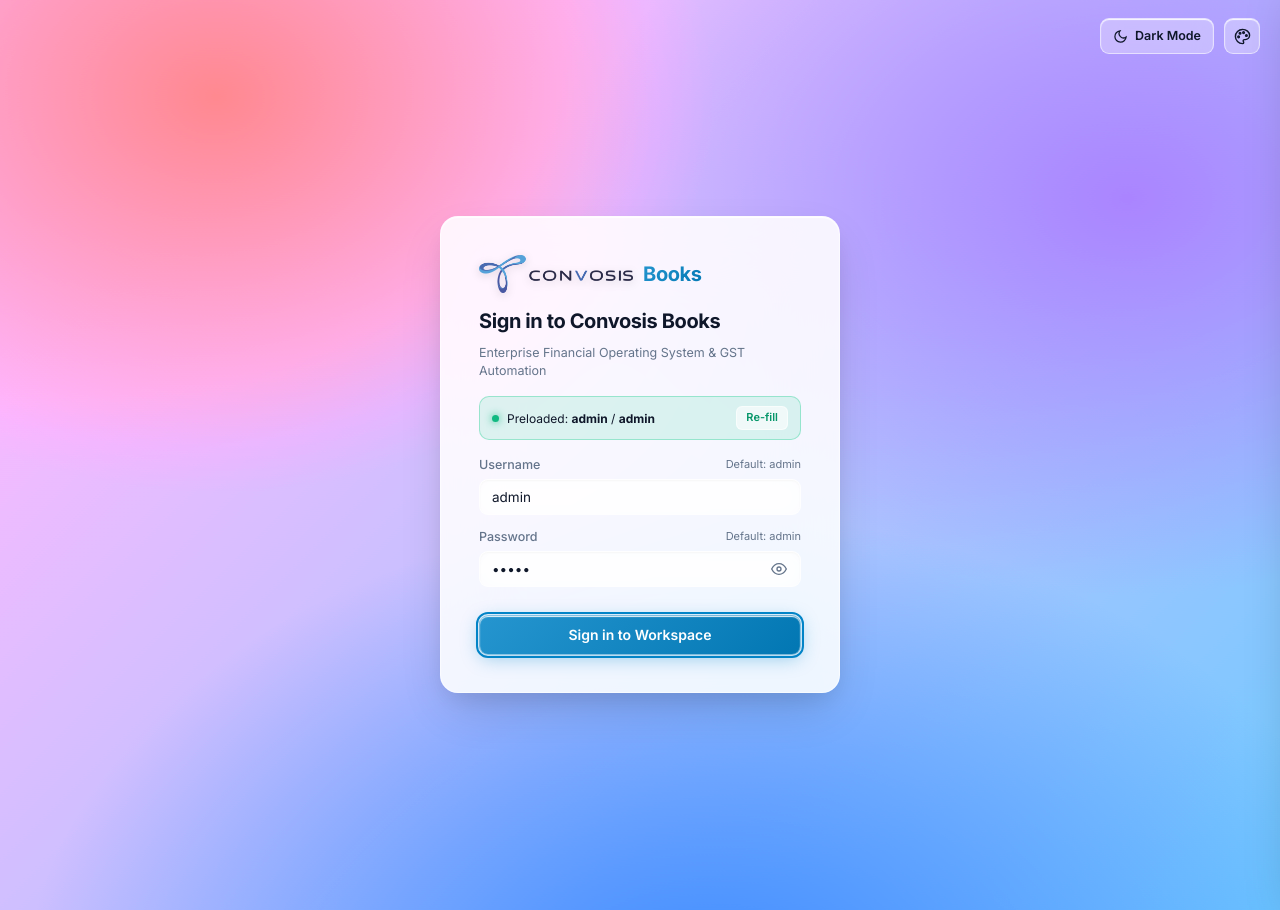
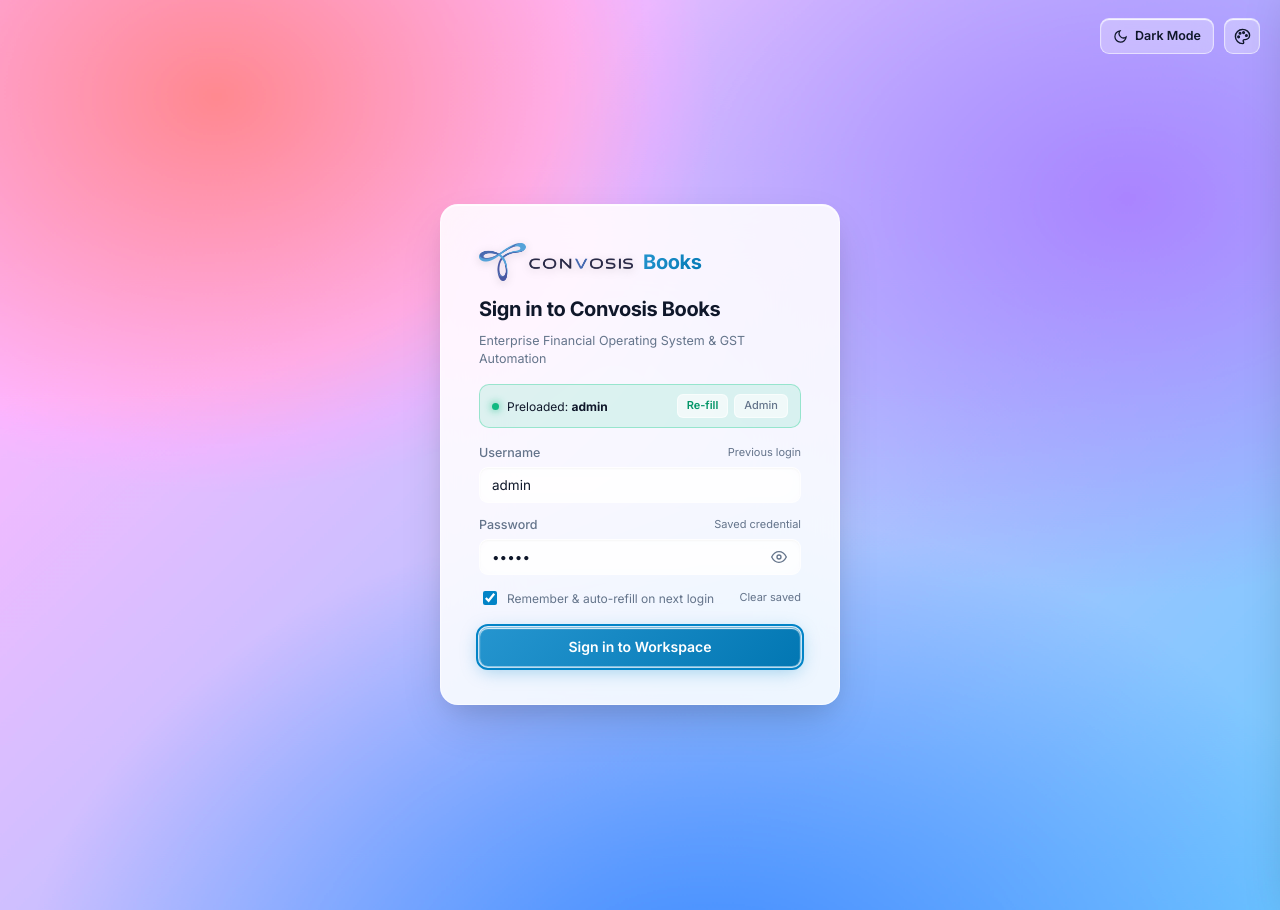
Before and after one commit to Ransomsyntax/ConvosisBooks, a Django app: page /accounts/login/ in a window 1280 px wide. Run offline with Django 4.2, Linux system fonts and the light colour scheme; parts of the project's set-up code (start-up, migrations or seed data) failed here and were passed over.

Commit message:
Dynamically remember and refill exact previous login credentials

```diff
--- a/books/templates/registration/login.html
+++ b/books/templates/registration/login.html
@@ -38,15 +38,20 @@
   <h1>Sign in to Convosis Books</h1>
   <p class="sub" style="font-size:12.5px; margin:-10px 0 16px;">Enterprise Financial Operating System & GST Automation</p>
 
-  <!-- Preloaded Demo Credentials Banner -->
-  <div class="demo-credential-banner" style="display:flex; align-items:center; justify-content:space-between; gap:10px; padding:9px 12px; margin-bottom:16px; border-radius:10px; background:var(--pastel-mint-bg); border:1px solid var(--pastel-mint-border); font-size:12px; color:var(--tx);">
+  <!-- Preloaded Previous Login Banner -->
+  <div id="demoCredentialBanner" class="demo-credential-banner" style="display:flex; align-items:center; justify-content:space-between; gap:10px; padding:9px 12px; margin-bottom:16px; border-radius:10px; background:var(--pastel-mint-bg); border:1px solid var(--pastel-mint-border); font-size:12px; color:var(--tx);">
     <div style="display:flex; align-items:center; gap:8px;">
       <span style="display:inline-block; width:7px; height:7px; border-radius:50%; background:#10b981; box-shadow:0 0 8px #10b981;"></span>
-      <span>Preloaded: <strong>admin</strong> / <strong>admin</strong></span>
+      <span>Preloaded: <strong id="preloadedUserBadge">admin</strong></span>
     </div>
-    <button type="button" id="fillDemoBtn" title="Refill demo credentials" style="background:var(--surface-glass); border:1px solid var(--bd-glass); border-radius:6px; padding:3px 9px; font-size:11px; font-weight:600; color:var(--pastel-mint-text); cursor:pointer; transition:all 0.15s ease;">
-      Re-fill
-    </button>
+    <div style="display:flex; align-items:center; gap:6px;">
+      <button type="button" id="fillDemoBtn" title="Refill saved login credentials" style="background:var(--surface-glass); border:1px solid var(--bd-glass); border-radius:6px; padding:3px 9px; font-size:11px; font-weight:600; color:var(--pastel-mint-text); cursor:pointer; transition:all 0.15s ease;">
+        Re-fill
+      </button>
+      <button type="button" id="resetAdminBtn" title="Switch to default admin" style="background:var(--surface-glass); border:1px solid var(--bd-glass); border-radius:6px; padding:3px 9px; font-size:11px; font-weight:500; color:var(--tx-muted); cursor:pointer; transition:all 0.15s ease;">
+        Admin
+      </button>
+    </div>
   </div>
 
   {% if form.errors %}
@@ -58,18 +63,18 @@
   <div class="fg">
     <div style="display:flex; justify-content:space-between; align-items:center; margin-bottom:4px;">
       <label for="id_username" style="margin-bottom:0;">Username</label>
-      <span style="font-size:11px; color:var(--tx-muted);">Default: admin</span>
+      <span id="userHintText" style="font-size:11px; color:var(--tx-muted);">Previous login</span>
     </div>
-    <input class="in" type="text" name="username" id="id_username" value="{% if form.is_bound %}{{ form.username.value|default:'' }}{% else %}admin{% endif %}" placeholder="Enter username…" autocomplete="username" required>
+    <input class="in" type="text" name="username" id="id_username" value="{% if form.is_bound %}{{ form.username.value|default:'' }}{% endif %}" placeholder="Enter username…" autocomplete="username" required>
   </div>
 
   <div class="fg">
     <div style="display:flex; justify-content:space-between; align-items:center; margin-bottom:4px;">
       <label for="id_password" style="margin-bottom:0;">Password</label>
-      <span style="font-size:11px; color:var(--tx-muted);">Default: admin</span>
+      <span id="passHintText" style="font-size:11px; color:var(--tx-muted);">Saved credential</span>
     </div>
     <div style="position:relative; display:flex; align-items:center;">
-      <input class="in" type="password" name="password" id="id_password" value="{% if not form.is_bound %}admin{% endif %}" placeholder="••••••••" autocomplete="current-password" required style="padding-right:38px; width:100%;">
+      <input class="in" type="password" name="password" id="id_password" value="" placeholder="••••••••" autocomplete="current-password" required style="padding-right:38px; width:100%;">
       <button type="button" id="togglePasswordBtn" title="Show or hide password" aria-label="Toggle password visibility" style="position:absolute; right:10px; background:transparent; border:none; color:var(--tx-muted); cursor:pointer; padding:4px; display:flex; align-items:center; justify-content:center; border-radius:4px; transition:color 0.15s ease;">
         <svg id="eyeIcon" width="16" height="16" viewBox="0 0 24 24" fill="none" stroke="currentColor" stroke-width="2" stroke-linecap="round" stroke-linejoin="round">
           <path d="M1 12s4-8 11-8 11 8 11 8-4 8-11 8-11-8-11-8z"></path>
@@ -79,9 +84,17 @@
     </div>
   </div>
 
+  <div style="display:flex; align-items:center; justify-content:space-between; margin-top:8px; margin-bottom:14px; font-size:12px;">
+    <label style="display:inline-flex; align-items:center; gap:7px; color:var(--tx-muted); cursor:pointer; user-select:none;">
+      <input type="checkbox" id="rememberMe" checked style="accent-color:var(--accent); width:14px; height:14px; cursor:pointer;">
+      <span>Remember & auto-refill on next login</span>
+    </label>
+    <a href="javascript:void(0)" id="clearCredsLink" style="color:var(--tx-muted); text-decoration:none; font-size:11px; transition:color 0.15s ease;" onmouseover="this.style.color='var(--bad)'" onmouseout="this.style.color='var(--tx-muted)'">Clear saved</a>
+  </div>
+
   <input type="hidden" name="next" value="{{ next|default:'/' }}">
 
-  <button class="btn p" id="submitLoginBtn" type="submit" autofocus style="width:100%; margin-top:14px; height:40px; font-size:14px; justify-content:center;">
+  <button class="btn p" id="submitLoginBtn" type="submit" autofocus style="width:100%; margin-top:4px; height:40px; font-size:14px; justify-content:center;">
     Sign in to Workspace
   </button>
 </form>
@@ -89,20 +102,125 @@
 <script src="{% static 'books/js/theme.js' %}"></script>
 <script>
   (function() {
+    const STORAGE_KEY = 'convosis_last_login_creds_v2';
+    const ACCOUNTS_KEY = 'convosis_saved_accounts_v2';
+    const DEFAULT_CREDS = { username: 'admin', password: 'admin' };
+
     const userInput = document.getElementById('id_username');
     const passInput = document.getElementById('id_password');
+    const badge = document.getElementById('preloadedUserBadge');
     const toggleBtn = document.getElementById('togglePasswordBtn');
     const fillBtn = document.getElementById('fillDemoBtn');
+    const resetAdminBtn = document.getElementById('resetAdminBtn');
+    const rememberMe = document.getElementById('rememberMe');
+    const clearLink = document.getElementById('clearCredsLink');
+    const form = document.querySelector('form.lcard');
 
-    // Ensure preloading is applied if fields are empty
-    if (userInput && !userInput.value) {
-      userInput.value = 'admin';
-    }
-    if (passInput && !passInput.value) {
-      passInput.value = 'admin';
+    function getSavedCreds() {
+      try {
+        const raw = localStorage.getItem(STORAGE_KEY);
+        if (raw) {
+          const parsed = JSON.parse(raw);
+          if (parsed && parsed.username) return parsed;
+        }
+      } catch (e) {}
+      return DEFAULT_CREDS;
     }
 
-    // Toggle password reveal
+    function getSavedAccounts() {
+      try {
+        const raw = localStorage.getItem(ACCOUNTS_KEY);
+        if (raw) return JSON.parse(raw) || {};
+      } catch (e) {}
+      return { 'admin': 'admin' };
+    }
+
+    function setCredentials(u, p, saveToRecent) {
+      if (userInput) userInput.value = u;
+      if (passInput) passInput.value = p;
+      if (badge) badge.textContent = u;
+      if (saveToRecent) {
+        try {
+          localStorage.setItem(STORAGE_KEY, JSON.stringify({ username: u, password: p, ts: Date.now() }));
+        } catch (e) {}
+      }
+    }
+
+    // 1. Preload credentials on page load
+    {% if not form.is_bound %}
+    const active = getSavedCreds();
+    setCredentials(active.username || 'admin', active.password || 'admin', false);
+    {% else %}
+    const active = getSavedCreds();
+    if (badge) badge.textContent = userInput && userInput.value ? userInput.value : (active.username || 'admin');
+    {% endif %}
+
+    // 2. Refill previous login button
+    if (fillBtn) {
+      fillBtn.addEventListener('click', function(e) {
+        e.preventDefault();
+        const prev = getSavedCreds();
+        setCredentials(prev.username || 'admin', prev.password || 'admin', false);
+        if (userInput) userInput.focus();
+      });
+    }
+
+    // 3. Reset to Admin button
+    if (resetAdminBtn) {
+      resetAdminBtn.addEventListener('click', function(e) {
+        e.preventDefault();
+        setCredentials(DEFAULT_CREDS.username, DEFAULT_CREDS.password, true);
+        if (userInput) userInput.focus();
+      });
+    }
+
+    // 4. Auto-fill password when user changes or types a known username
+    if (userInput && passInput) {
+      userInput.addEventListener('input', function() {
+        const entered = userInput.value.trim();
+        if (badge) badge.textContent = entered || 'admin';
+        const accounts = getSavedAccounts();
+        if (accounts[entered] !== undefined) {
+          passInput.value = accounts[entered];
+        }
+      });
+    }
+
+    // 5. Clear saved credentials
+    if (clearLink) {
+      clearLink.addEventListener('click', function(e) {
+        e.preventDefault();
+        try {
+          localStorage.removeItem(STORAGE_KEY);
+          localStorage.removeItem(ACCOUNTS_KEY);
+        } catch (e) {}
+        setCredentials(DEFAULT_CREDS.username, DEFAULT_CREDS.password, false);
+      });
+    }
+
+    // 6. Save current credentials on form submission for next login
+    if (form) {
+      form.addEventListener('submit', function() {
+        const u = userInput ? userInput.value.trim() : '';
+        const p = passInput ? passInput.value : '';
+        if (u && p) {
+          if (!rememberMe || rememberMe.checked) {
+            try {
+              localStorage.setItem(STORAGE_KEY, JSON.stringify({ username: u, password: p, ts: Date.now() }));
+              const accounts = getSavedAccounts();
+              accounts[u] = p;
+              localStorage.setItem(ACCOUNTS_KEY, JSON.stringify(accounts));
+            } catch (e) {}
+          } else {
+            try {
+              localStorage.removeItem(STORAGE_KEY);
+            } catch (e) {}
+          }
+        }
+      });
+    }
+
+    // 7. Toggle password visibility
     if (toggleBtn && passInput) {
       toggleBtn.addEventListener('click', function(e) {
         e.preventDefault();
@@ -113,16 +231,6 @@
           : '<svg width="16" height="16" viewBox="0 0 24 24" fill="none" stroke="currentColor" stroke-width="2" stroke-linecap="round" stroke-linejoin="round"><path d="M1 12s4-8 11-8 11 8 11 8-4 8-11 8-11-8-11-8z"></path><circle cx="12" cy="12" r="3"></circle></svg>';
       });
     }
-
-    // Quick re-fill button handler
-    if (fillBtn && userInput && passInput) {
-      fillBtn.addEventListener('click', function(e) {
-        e.preventDefault();
-        userInput.value = 'admin';
-        passInput.value = 'admin';
-        userInput.focus();
-      });
-    }
   })();
 </script>
 </body>
```
